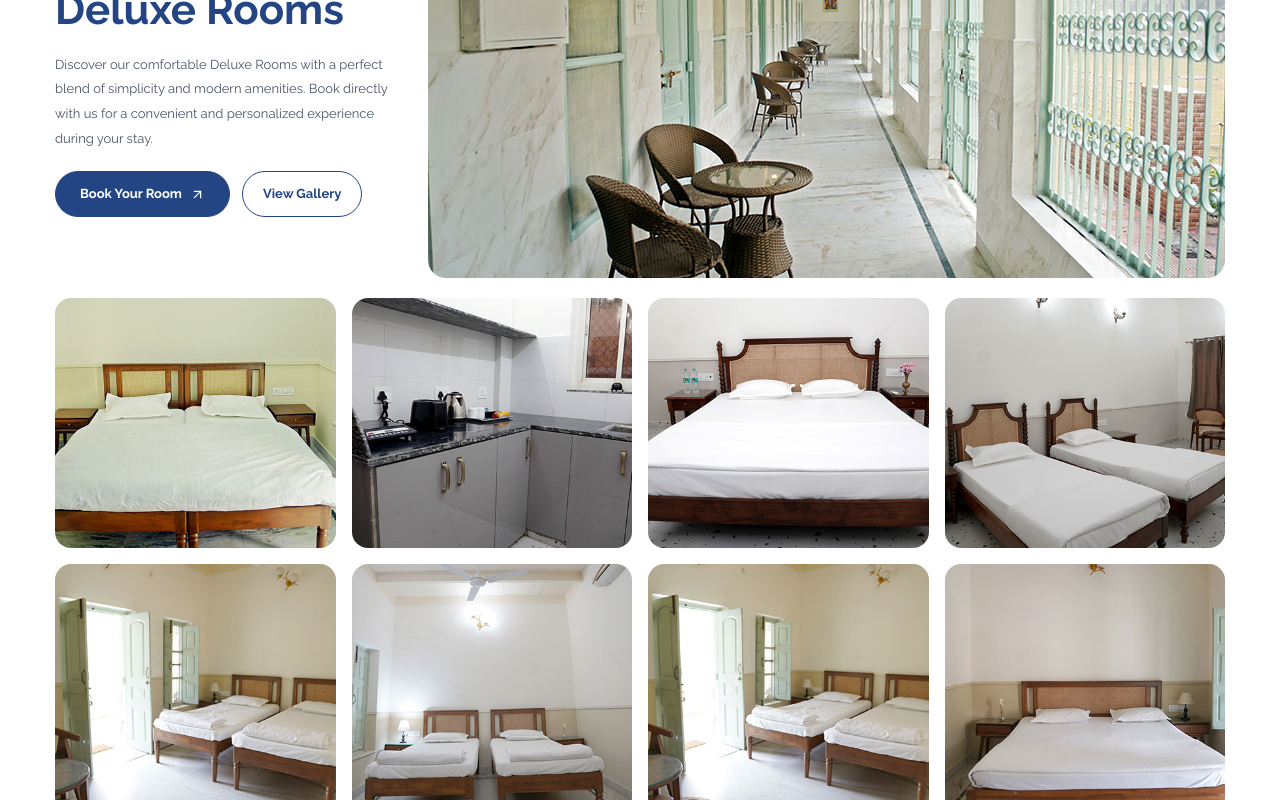
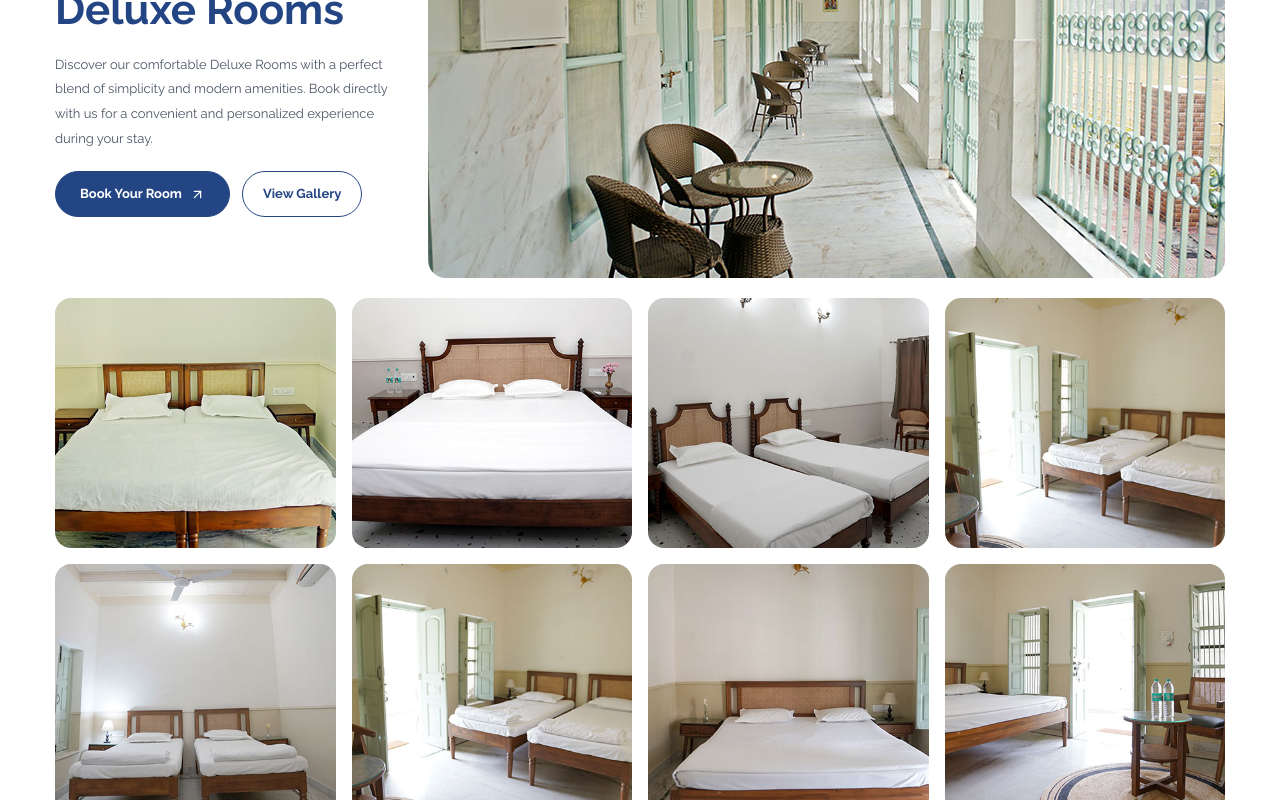
Before and after one commit to Ajayprasad1997/asram_new, a Next.js app: page /accommodation in a window 1280 px wide. Shown: the part 2000-2800 px from the top of the page. Built offline with nearby package versions, Linux system fonts and the light colour scheme.

Commit message:
l updated

```diff
--- a/app/accommodation/page.jsx
+++ b/app/accommodation/page.jsx
@@ -14,6 +14,7 @@ import {
   ChevronRight,
   Maximize2,
   ArrowUpRight,
+  BedDouble,
   CheckCircle2,
 } from "lucide-react";
 
@@ -28,34 +29,34 @@ const roomSections = [
       "Experience premium comfort and elegance in our Super Deluxe Rooms. Thoughtfully designed interiors, spacious accommodation and beautiful surroundings create a peaceful and relaxing stay in Vrindavan.",
     images: [
       {
-        src: "/assets/images/sd/1.jpg",
+        src: "assets/images/sd/1.jpg",
         alt: "Super deluxe bedroom",
-        caption: "Super Deluxe Bedroom",
+        caption: "Super Deluxe Rooms",
       },
       {
-        src: "/assets/images/sd/2.jpg",
+        src: "assets/images/sd/2.jpg",
         alt: "Premium room interior",
-        caption: "Comfortable Double Bed",
+         caption: "kitchen Room",
       },
       {
-        src: "/assets/images/sd/3.jpg",
+        src: "assets/images/sd/3.jpg",
         alt: "Elegant room design",
-        caption: "Elegant Room Interior",
+         caption: "Double Bedroom",
       },
       {
-        src: "/assets/images/sd/4.jpg",
+        src: "assets/images/sd/4.jpg",
         alt: "Luxury bedroom interior",
-        caption: "Premium Bedroom",
+         caption: "Double Bedroom",
       },
       {
-        src: "/assets/images/sd/5.jpg",
+        src: "assets/images/sd/5.jpg",
         alt: "Luxury bedroom interior",
-        caption: "Room Interior",
+         caption: "Bathroom",
       },
       {
-        src: "/assets/images/sd/6.jpg",
+        src: "assets/images/sd/6.jpg",
         alt: "Luxury bedroom interior",
-        caption: "Room View",
+         caption: "Room Outlook",
       },
     ],
   },
@@ -67,64 +68,60 @@ const roomSections = [
       "Discover our comfortable Deluxe Rooms with a perfect blend of simplicity and modern amenities. Book directly with us for a convenient and personalized experience during your stay.",
     images: [
       {
-        src: "/assets/images/db/1.jpg",
+        src: "assets/images/db/1.jpg",
         alt: "Deluxe room",
-        caption: "Deluxe Bedroom",
+         caption: "Deluxe Rooms",
       },
       {
-        src: "/assets/images/db/2.jpg",
+        src: "assets/images/db/2.jpg",
         alt: "Deluxe bedroom",
-        caption: "Double Bed",
+         caption: "Single Bedroom",
+      },
+
+      {
+        src: "assets/images/db/4.jpg",
+        alt: "Deluxe bedroom interior",
+         caption: "Single Bedroom",
       },
        {
-        src: "/assets/images/db/3.jpg",
-        alt: "Deluxe room interior",
-        caption: "Room Interior",
+        src: "assets/images/db/5.jpg",
+        alt: "Deluxe bedroom interior",
+         caption: "Double Bedroom",
       },
        {
-        src: "/assets/images/db/4.jpg",
+        src: "assets/images/db/6.jpg",
         alt: "Deluxe bedroom interior",
-        caption: "Comfortable Bedroom",
+         caption: "Double Bedroom",
       },
        {
-        src: "/assets/images/db/5.jpg",
+        src: "assets/images/db/7.jpg",
         alt: "Deluxe bedroom interior",
-        caption: "Single Room Bed",
+         caption: "Double Bedroom",
       },
        {
-        src: "/assets/images/db/6.jpg",
+        src: "assets/images/db/8.jpg",
         alt: "Deluxe bedroom interior",
-        caption: "Double Room Bed",
+         caption: "Double Bedroom",
       },
        {
-        src: "/assets/images/db/7.jpg",
+        src: "assets/images/db/9.jpg",
         alt: "Deluxe bedroom interior",
-        caption: "Room Interior",
+         caption: "Double Bedroom",
       },
        {
-        src: "/assets/images/db/8.jpg",
+        src: "assets/images/db/10.jpg",
         alt: "Deluxe bedroom interior",
-        caption: "Bedroom View",
+         caption: "Single Bedroom",
       },
        {
-        src: "/assets/images/db/9.jpg",
+        src: "assets/images/db/11.jpg",
         alt: "Deluxe bedroom interior",
-        caption: "Room View",
+         caption: "Bathroom",
       },
        {
-        src: "/assets/images/db/10.jpg",
+        src: "assets/images/db/12.jpg",
         alt: "Deluxe bedroom interior",
-        caption: "Deluxe Room",
-      },
-      {
-        src: "/assets/images/db/11.jpg",
-        alt: "Deluxe bedroom interior",
-        caption: "Room Interior",
-      },
-      {
-        src: "/assets/images/db/12.jpg",
-        alt: "Deluxe bedroom interior",
-        caption: "Bedroom View",
+         caption: "Bathroom ",
       },
     ],
   },
@@ -136,29 +133,29 @@ const roomSections = [
       "Explore our Deluxe Room options available through popular booking platforms. Enjoy a peaceful atmosphere, comfortable accommodation and a memorable stay at Shree Krishna Bhakti Ashram.",
     images: [
       {
-        src: "/assets/images/dr/1.jpg",
+        src: "assets/images/dr/1.jpg",
         alt: "Booking site deluxe room",
-        caption: "Deluxe Bedroom",
+         caption: "Deluxe Rooms",
       },
       {
-        src: "/assets/images/dr/2.jpg",
+        src: "assets/images/dr/2.jpg",
         alt: "Room details",
-        caption: "Room Interior",
+         caption: "Comfortable Seating Area",
       },
       {
-        src: "/assets/images/dr/3.jpg",
+        src: "assets/images/dr/3.jpg",
         alt: "Bedroom interior",
-        caption: "Comfortable Bed",
+         caption: "Room Facilities",
       },
       {
-        src: "/assets/images/dr/4.jpg",
+        src: "assets/images/dr/4.jpg",
         alt: "Room view",
-        caption: "Bedroom View",
+         caption: "Double Bedroom",
       },
       {
-        src: "/assets/images/dr/5.jpg",
+        src: "assets/images/dr/5.jpg",
         alt: "Room view",
-        caption: "Deluxe Room",
+         caption: "Room Interior",
       },
     ],
   },
@@ -206,7 +203,7 @@ export default function AccommodationPage() {
     };
   }, []);
 
-  /* ACTIVE SECTION OBSERVER */
+  /* STICKY TAB ACTIVE SECTION OBSERVER */
 
   useEffect(() => {
     const observer = new IntersectionObserver(
@@ -371,9 +368,39 @@ export default function AccommodationPage() {
 
       </section>
 
-      {/* ================= ROOM TABS ================= */}
+      {/* ================= INTRODUCTION ================= */}
 
-      <nav className="relative z-10 border-y border-[#244584]/10 bg-white px-3 py-4 shadow-md sm:px-6">
+      {/* <section className="bg-white px-5 py-16 sm:py-20">
+
+        <div
+          data-aos="fade-up"
+          className="mx-auto max-w-3xl text-center"
+        >
+
+          <span className="text-xs font-bold uppercase tracking-[4px] text-[#244584]">
+            <span className="text-[#fdbb00]">●</span> Stay With Us
+          </span>
+
+          <h2 className="mt-4 text-3xl font-bold leading-tight text-[#244584] sm:text-4xl md:text-5xl">
+            A Peaceful Stay in the
+            <span className="text-[#fdbb00]"> Heart of Vrindavan</span>
+          </h2>
+
+          <p className="mt-5 text-sm leading-8 text-gray-600 sm:text-base">
+            At Shree Krishna Bhakti Ashram, we offer a peaceful
+            environment where comfort meets spirituality.
+            Choose from our accommodation options and enjoy
+            a relaxing experience surrounded by devotion
+            and tranquility.
+          </p>
+
+        </div>
+
+      </section> */}
+
+      {/* ================= STICKY ROOM TABS ================= */}
+
+      <nav className="sticky top-0 z-50 border-y border-[#244584]/10 bg-white px-3 py-4 shadow-md sm:px-6">
 
         <div className="mx-auto flex max-w-[1250px] gap-3 overflow-x-auto scrollbar-hide sm:justify-center">
 
@@ -429,6 +456,8 @@ export default function AccommodationPage() {
                   {section.description}
                 </p>
 
+
+
                 <div className="mt-5 flex flex-wrap gap-3">
 
                   <a
@@ -451,7 +480,7 @@ export default function AccommodationPage() {
 
               </div>
 
-              {/* FEATURED IMAGE WITH HOVER CAPTION */}
+              {/* FEATURED IMAGE */}
 
               <button
                 type="button"
@@ -467,9 +496,9 @@ export default function AccommodationPage() {
                   className="h-full w-full object-cover transition duration-700 group-hover:scale-105"
                 />
 
-                <div className="absolute inset-0 bg-[#244584]/0 transition duration-500 group-hover:bg-[#244584]/25" />
+                <div className="absolute inset-0 bg-[#244584]/0 transition duration-500 group-hover:bg-[#244584]/20" />
 
-                {/* FEATURED IMAGE CAPTION */}
+                {/* HOVER CAPTION */}
 
                 <div className="absolute inset-x-0 bottom-0 flex translate-y-full items-center justify-between bg-[#244584] px-5 py-4 transition-transform duration-500 ease-out group-hover:translate-y-0">
 
@@ -489,7 +518,7 @@ export default function AccommodationPage() {
 
             </div>
 
-            {/* IMAGE GRID WITH HOVER CAPTIONS */}
+            {/* IMAGE GRID */}
 
             <div className="mt-5 grid grid-cols-2 gap-3 sm:grid-cols-4 sm:gap-4">
 
@@ -503,7 +532,7 @@ export default function AccommodationPage() {
                   onClick={() =>
                     openLightbox(sectionIndex, imageIndex + 1)
                   }
-                  aria-label={`View ${image.caption}`}
+                  aria-label={`View ${image.alt}`}
                   className="group relative h-[180px] cursor-pointer overflow-hidden rounded-[16px] bg-gray-100 text-left sm:h-[210px] lg:h-[250px]"
                 >
 
@@ -516,7 +545,7 @@ export default function AccommodationPage() {
 
               <div className="absolute inset-0 bg-[#244584]/0 transition duration-300 group-hover:bg-[#244584]/20" />
 
-                  {/* CAPTION SLIDES UP ON HOVER */}
+              {/* HOVER CAPTION */}
 
               <div className="absolute inset-x-0 bottom-0 flex translate-y-full items-center justify-between bg-[#244584] px-3 py-3 transition-transform duration-500 ease-out group-hover:translate-y-0 sm:px-4 sm:py-4">
 
@@ -593,13 +622,13 @@ export default function AccommodationPage() {
 
             <img
               key={`${lightbox.sectionIndex}-${lightbox.imageIndex}`}
-              src={roomSections[lightbox.sectionIndex].images[lightbox.imageIndex].src}
+              src={roomSections[lightbox.sectionIndex].images[lightbox.imageIndex].src.replace(/w=\d+/, "w=1800")}
               alt={roomSections[lightbox.sectionIndex].images[lightbox.imageIndex].alt}
               className="max-h-full max-w-full rounded-xl object-contain animate-[fadeIn_0.3s_ease]"
             />
 
             <div className="absolute -bottom-9 left-1/2 -translate-x-1/2 whitespace-nowrap text-sm font-medium text-white">
-              {roomSections[lightbox.sectionIndex].images[lightbox.imageIndex].caption}
+              {roomSections[lightbox.sectionIndex].title}
               {" — "}
               {lightbox.imageIndex + 1} /{" "}
               {roomSections[lightbox.sectionIndex].images.length}
@@ -667,7 +696,7 @@ export default function AccommodationPage() {
                   <CheckCircle2 size={20} />
                 </div>
 
-                <p className="text-sm leading-7 text-[#46536A] transition-colors duration-300 group-hover:text-[#244584] sm:text-base">
+                <p className="text-sm leading-7 text-[#46536A] sm:text-base transition-colors duration-300 group-hover:text-[#244584]">
                   {item}
                 </p>
 
@@ -703,7 +732,7 @@ export default function AccommodationPage() {
 
           <a
             href="#contact"
-            className="mt-8 inline-flex items-center gap-3 rounded-full border border-[#fdbb00] bg-[#fdbb00] px-8 py-4 text-xs font-bold uppercase tracking-wider text-[#244584] transition duration-300 hover:border-white hover:bg-white"
+            className="mt-8 inline-flex items-center gap-3 rounded-full border border-[#fdbb00] bg-[#fdbb00] px-8 py-4 text-xs font-bold uppercase tracking-wider text-[#244584] transition duration-300 hover:bg-white hover:border-white"
           >
             Contact Us
             <ArrowUpRight size={17} />
--- a/app/components/About.jsx
+++ b/app/components/About.jsx
@@ -113,7 +113,7 @@ export default function AboutAshram() {
             </div>
 
             {/* Parallax Image Accent Box Panel */}
-            <motion.div
+            {/* <motion.div
               style={{
                 y: yParallax,
                 backgroundImage: "url('/assets/images/about-accent.jpg')"
@@ -121,7 +121,7 @@ export default function AboutAshram() {
               className="absolute -bottom-12 right-4 z-40 hidden h-[75%] w-[28%] bg-cover bg-center p-4 sm:block lg:right-6 xl:right-12 rounded-sm shadow-2xl"
             >
 
-            </motion.div>
+            </motion.div> */}
           </div>
 
           {/* RIGHT SIDE: Text Content Block with Staggered Fade Up */}
```
Lines whose indentation alone changed are shown as unchanged.
